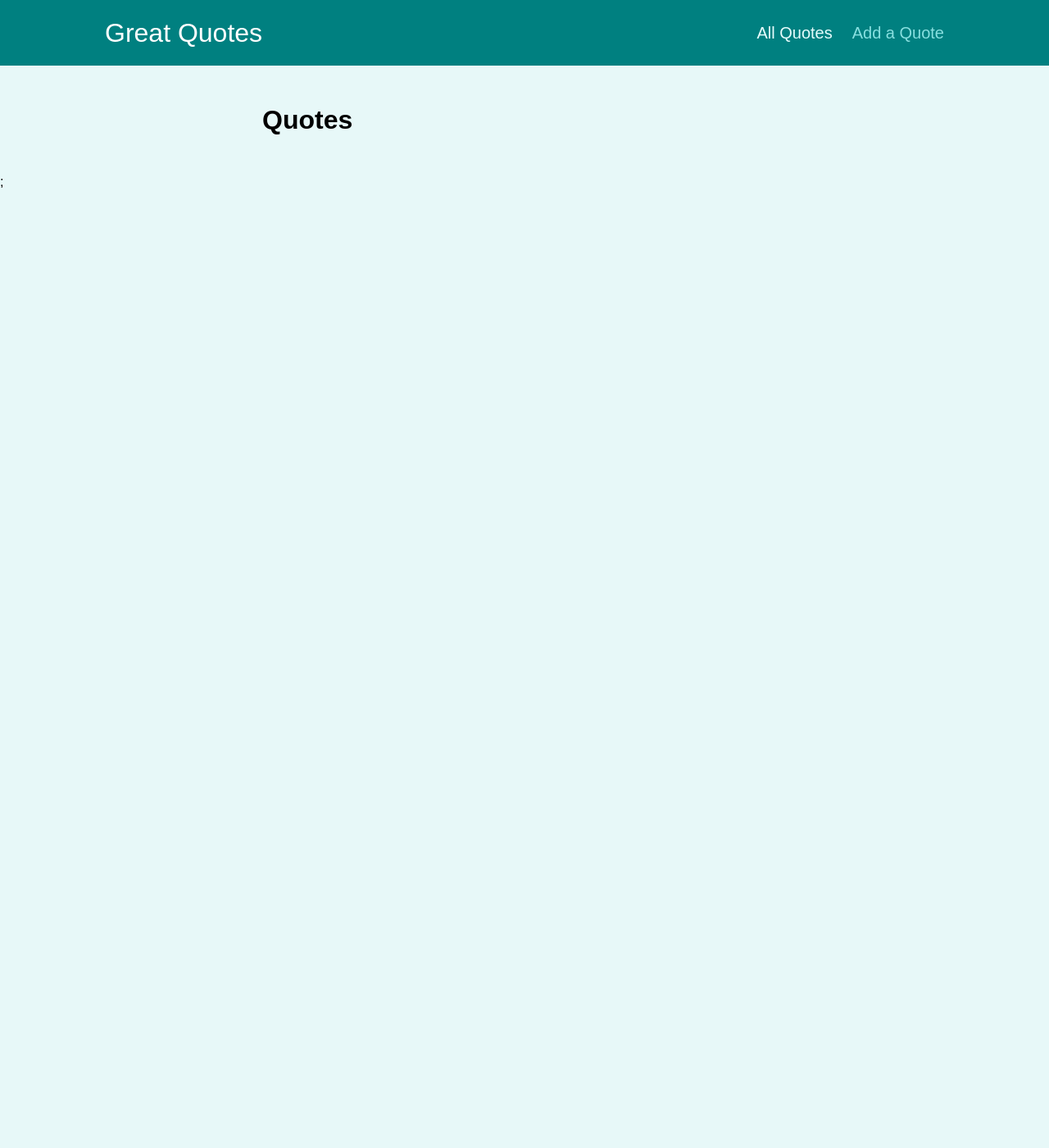
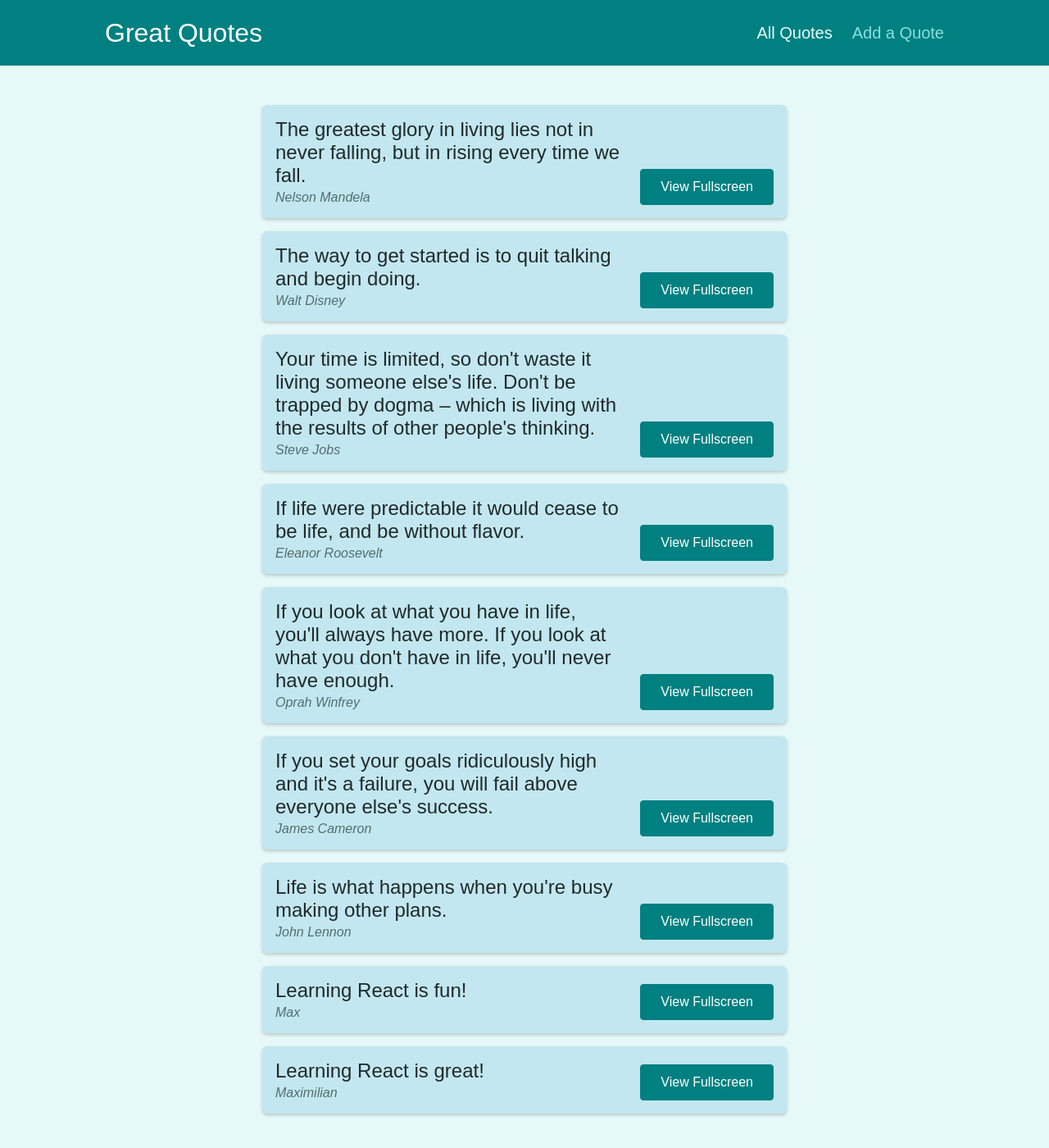
Before and after one commit to lucasdreher/react-complete-guide-09-time-to-practice-starting-code, a React (Create React App) app: page /quotes in a window 1280 px wide. Shown: the top 1400 px of the page at 82% size. Before the commit the page ends 800 px from the top, so only its background shows below. Built offline with nearby package versions, Linux system fonts and the light colour scheme; the HTML template or start-up script is replaced by a standard one.

Commit message:
Adding Dummy Data & More Content

```diff
--- a/src/pages/NewQuote.js
+++ b/src/pages/NewQuote.js
@@ -1,5 +1,11 @@
+import QuoteForm from '../components/quotes/QuoteForm';
+
 const NewQuote = () => {
-	return <h1>NewQuote</h1>;
+	const addQuoteHandler = (quoteData) => {
+		console.log(quoteData);
+	};
+
+	return <QuoteForm onAddQuote={addQuoteHandler} />;
 };
 
 export default NewQuote;
--- a/src/pages/Quotes.js
+++ b/src/pages/Quotes.js
@@ -1,5 +1,57 @@
+import QuoteList from '../components/quotes/QuoteList';
+
+const DUMMY_QUOTES = [
+	{
+		id: 'q1',
+		author: 'Nelson Mandela',
+		text: 'The greatest glory in living lies not in never falling, but in rising every time we fall.'
+	},
+	{
+		id: 'q2',
+		author: 'Walt Disney',
+		text: 'The way to get started is to quit talking and begin doing.'
+	},
+	{
+		id: 'q3',
+		author: 'Steve Jobs',
+		text:
+			"Your time is limited, so don't waste it living someone else's life. Don't be trapped by dogma – which is living with the results of other people's thinking."
+	},
+	{
+		id: 'q4',
+		author: 'Eleanor Roosevelt',
+		text: 'If life were predictable it would cease to be life, and be without flavor.'
+	},
+	{
+		id: 'q5',
+		author: 'Oprah Winfrey',
+		text:
+			"If you look at what you have in life, you'll always have more. If you look at what you don't have in life, you'll never have enough."
+	},
+	{
+		id: 'q6',
+		author: 'James Cameron',
+		text: "If you set your goals ridiculously high and it's a failure, you will fail above everyone else's success."
+	},
+	{
+		id: 'q7',
+		author: 'John Lennon',
+		text: "Life is what happens when you're busy making other plans."
+	},
+	{
+		id: 'q8',
+		author: 'Max',
+		text: 'Learning React is fun!'
+	},
+	{
+		id: 'q9',
+		author: 'Maximilian',
+		text: 'Learning React is great!'
+	}
+];
+
 const Quotes = () => {
-	return <h1>Quotes</h1>;
+	return <QuoteList quotes={DUMMY_QUOTES} />;
 };
 
 export default Quotes;
```
